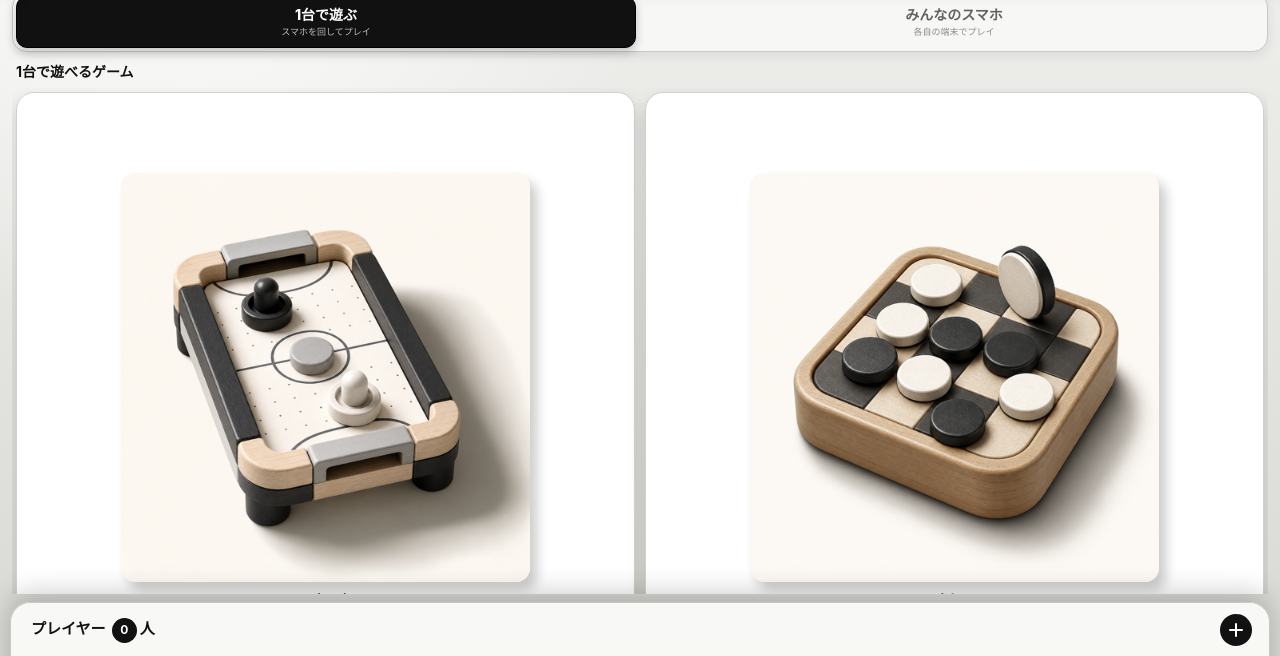
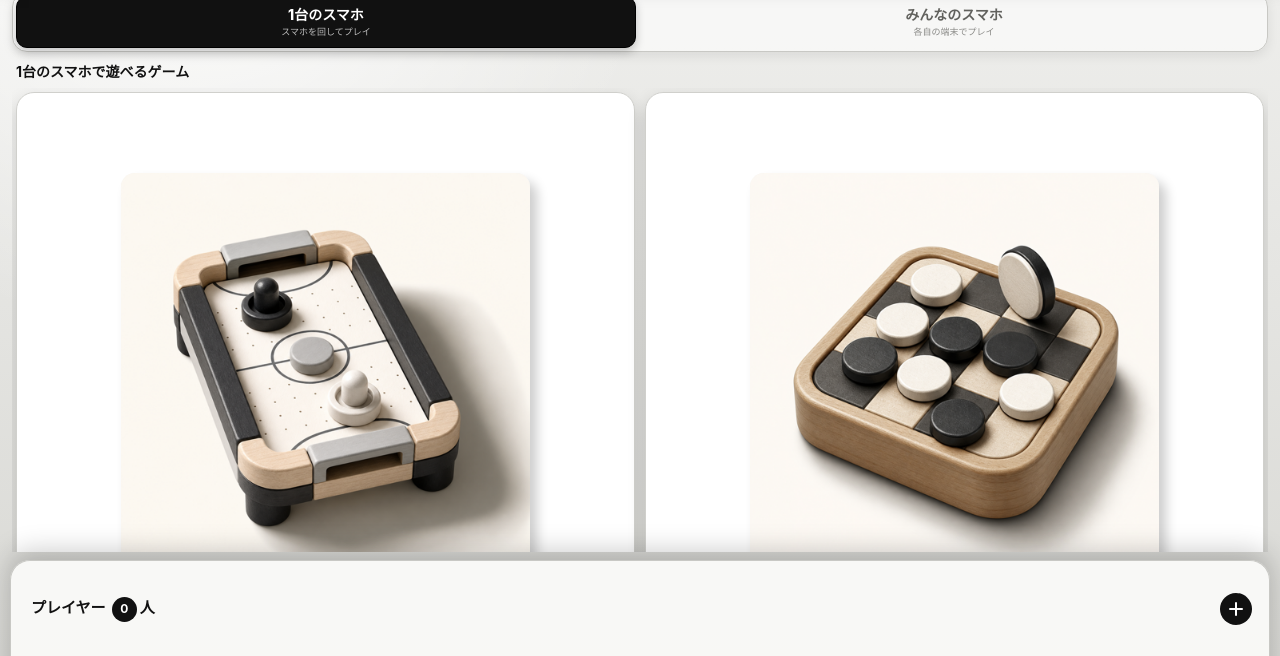
Before and after one commit to sesshi0921/PassPlay, a plain HTML site: page index.html in a window 1280 px wide. Shown: the part 144-800 px from the top of the page. Drawn offline with Linux system fonts and the light colour scheme.

Commit message:
style: align home mode labels and controls

```diff
--- a/index.html
+++ b/index.html
@@ -36,7 +36,7 @@
       aria-controls="single-mode-panel"
       data-mode="single"
     >
-      <span class="mode-button-title">1台で遊ぶ</span>
+      <span class="mode-button-title">1台のスマホ</span>
       <span class="mode-button-note">スマホを回してプレイ</span>
     </button>
     <button
@@ -61,7 +61,7 @@
     data-mode-panel="single"
   >
     <section class="games-section">
-      <h2 class="section-title">1台で遊べるゲーム</h2>
+      <h2 class="section-title">1台のスマホで遊べるゲーム</h2>
       <div id="games-grid" class="games-grid" aria-live="polite"></div>
     </section>
 
--- a/styles.css
+++ b/styles.css
@@ -11,6 +11,7 @@
   --danger: #111111;
   --shadow: 0 8px 18px rgba(0, 0, 0, 0.16);
   --radius: 18px;
+  --home-control-height: 96px;
   --safe-top: env(safe-area-inset-top, 0px);
   --safe-bottom: env(safe-area-inset-bottom, 0px);
   --visual-bottom: 0px;
@@ -229,7 +230,7 @@ body {
   gap: 10px;
 }
 #single-mode-panel.is-active {
-  padding-bottom: calc(54px + var(--safe-bottom));
+  padding-bottom: calc(var(--home-control-height) + var(--safe-bottom));
 }
 .mode-panel[hidden] {
   display: none;
@@ -330,7 +331,7 @@ body {
   box-shadow: 0 -8px 28px rgba(0,0,0,.22);
   border-radius: 20px 20px 0 0;
   padding: 0 12px calc(var(--safe-bottom) + var(--visual-bottom));
-  transform: translateY(calc(100% - 54px - var(--safe-bottom) - var(--visual-bottom)));
+  transform: translateY(calc(100% - var(--home-control-height) - var(--safe-bottom) - var(--visual-bottom)));
   transition: transform .24s cubic-bezier(.2,.75,.25,1);
   will-change: transform;
 }
@@ -338,9 +339,9 @@ body {
   transform: translateY(0);
 }
 .players-toggle {
-  flex: 0 0 54px;
+  flex: 0 0 var(--home-control-height);
   width: 100%;
-  min-height: 54px;
+  min-height: var(--home-control-height);
   display: flex;
   align-items: center;
   justify-content: space-between;
@@ -564,6 +565,7 @@ body {
   box-shadow: var(--shadow);
   transform: translateY(calc(-1 * var(--keyboard-bottom)));
   transition: transform .2s ease;
+  min-height: var(--home-control-height);
 }
 .multi-profile label {
   display: block;
```
